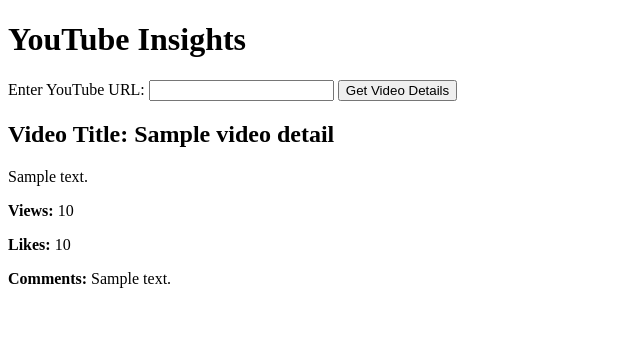
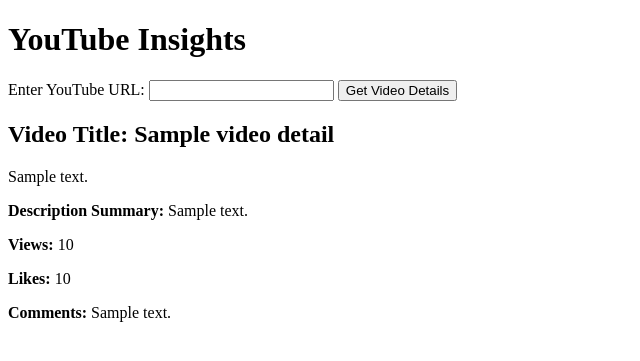
Before and after one commit to cienfueg0s/YouTube-Insights, a Flask app: template templates/index.html in a window 1280 px wide. Shown: the top 361 px of the page, without its empty margins (0-640 px from the left). Run offline with Flask 3, Linux system fonts and the light colour scheme; the template is opened without the code that fills it: most values are stand-ins (such as "Sample title", 1, 10 or a date in 2020).

Commit message:
Added NLP summarization feature and updated HTML template

```diff
--- a/app.py
+++ b/app.py
@@ -1,7 +1,12 @@
 from googleapiclient.discovery import build
 from flask import Flask, request, render_template
+from transformers import pipeline
 
 app = Flask(__name__)
+
+# Initialize the summarization pipeline
+summarizer = pipeline("summarization")
+
 
 def get_video_details(video_url, api_key):
     # Extract the video ID from the URL
@@ -23,15 +28,27 @@
         video_details = response['items'][0]
         snippet = video_details['snippet']
         statistics = video_details['statistics']
+
+        # Summarize the description
+        description_summary = summarize_text(snippet['description'])
+
         return {
             "title": snippet['title'],
             "description": snippet['description'],
+            "description_summary": description_summary,  # Add summary to return
             "views": statistics.get('viewCount', 'N/A'),
             "likes": statistics.get('likeCount', 'N/A'),
             "comments": statistics.get('commentCount', 'N/A')
         }
     else:
         return None
+
+
+def summarize_text(text):
+    # Generate summary using the summarization pipeline
+    summary = summarizer(text, max_length=50, min_length=25, do_sample=False)
+    return summary[0]['summary_text']
+
 
 @app.route("/", methods=["GET", "POST"])
 def index():
@@ -42,5 +59,6 @@
         video_details = get_video_details(video_url, api_key)
     return render_template("index.html", video_details=video_details)
 
+
 if __name__ == "__main__":
     app.run(debug=True)
--- /dev/null
+++ b/requirements.txt
@@ -0,0 +1,4 @@
+google-api-python-client
+youtube-dl
+pytube
+Flask
--- a/templates/index.html
+++ b/templates/index.html
@@ -15,6 +15,7 @@
     {% if video_details %}
         <h2>Video Title: {{ video_details.title }}</h2>
         <p>{{ video_details.description }}</p>
+        <p><strong>Description Summary:</strong> {{ video_details.description_summary }}</p>
         <p><strong>Views:</strong> {{ video_details.views }}</p>
         <p><strong>Likes:</strong> {{ video_details.likes }}</p>
         <p><strong>Comments:</strong> {{ video_details.comments }}</p>
```
